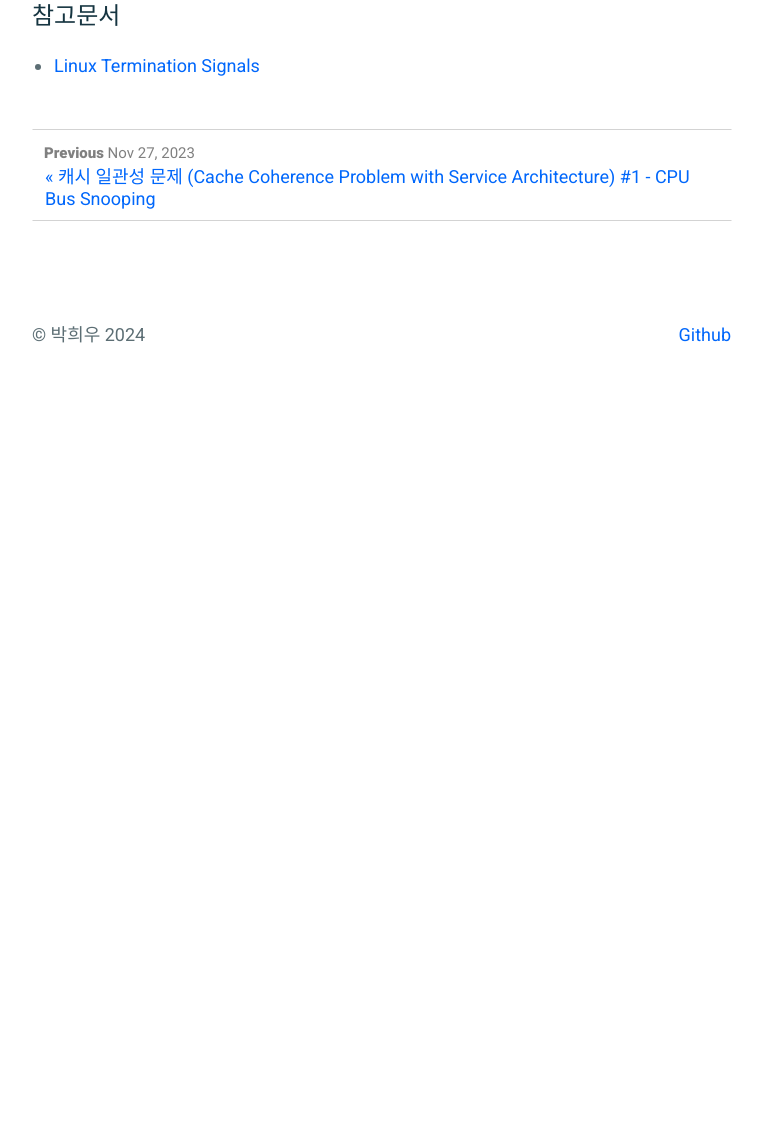
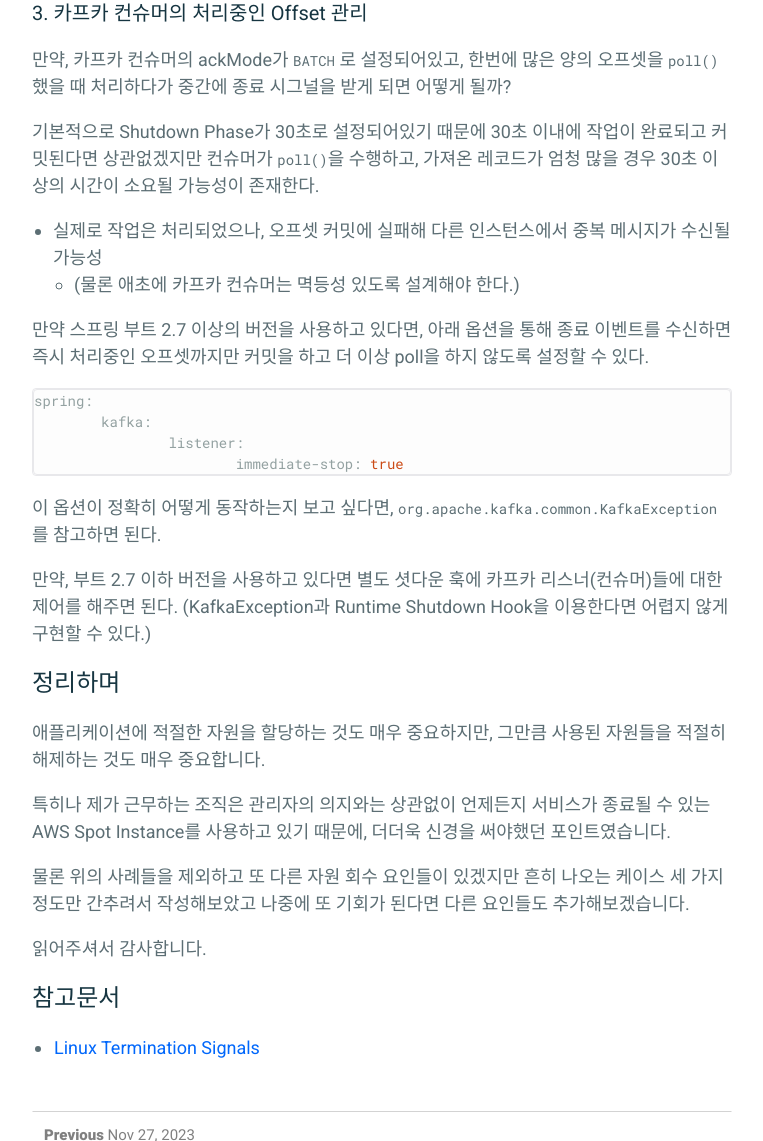
Before and after one commit to parkhuiwo0/parkhuiwo0.github.io, a Jekyll site: the page built from _posts/2023-12-24-Graceful-Shutdown-SpringBoot.md, in a window 1280 px wide and 1400 px high, scrolled down 10092 px. Shown: the part 259-1400 px from the top of the window, without its empty margins (258-1021 px from the left). Built offline with Jekyll 4.4.1, drawn with Linux system fonts in a browser that asks for light colours; before the commit the page ends 10799 px from its top, so only the background shows below that; some of the changed text lies outside the part shown.

Commit message:
Update 2023-12-24-Graceful-Shutdown-SpringBoot.md

````diff
--- a/_posts/2023-12-24-Graceful-Shutdown-SpringBoot.md
+++ b/_posts/2023-12-24-Graceful-Shutdown-SpringBoot.md
@@ -13,17 +13,17 @@ comments: true
 
 우리는 애플리케이션을 구동하기 위해서 자원(스레드를 생성하거나, HTTP 통신을 위한 커넥션 풀을 만들거나, DB I/O를 위한 커넥션 풀을 만들거나 등)을 사용한다.
 
-사용할 자원을 적절히 할당하는 것도 중요하지만, 그만큼 중요한 것은 사용된 자원을 회수하는 것이다.
+사용할 자원을 적절히 할당하는 것도 중요하지만 그만큼 중요한 것은 사용된 자원을 회수하는 것이다.
 
 Graceful Shutdown은 말 그대로 우아한 종료를 의미한다.
 
-우아한 종료란, 애플리케이션이 종료될 때 별도의 사이드 이펙트를 발생하지 않는 것을 의미한다. (대부분의 사이드 이펙트는 진행중인 프로세스가 중단됨에 따라 작업이 정상적으로 처리되지 않거나, 하드웨어 리소스가 반환되지 않거나 등이 원인일 것이다.)
+우아한 종료란 '애플리케이션이 종료될 때 별도의 `사이드 이펙트`를 발생하지 않는 것'을 의미한다. (대부분의 사이드 이펙트는 진행중인 프로세스가 중단됨에 따라 작업이 정상적으로 처리되지 않거나, 하드웨어 리소스가 반환되지 않거나 등이 원인일 것이다.)
 
 그러면 어떻게 애플리케이션을 우아하게 종료할 수 있을까?
 
-시스템의 전원을 강제적으로 차단하지 않는 이상, 우리는 애플리케이션이 종료된다는 신호를 전달 받을 수 있다.
+시스템의 전원을 강제적으로 차단하지 않는 이상 우리는 애플리케이션이 종료된다는 신호를 전달 받을 수 있다.
 
-일반적으로, 리눅스 환경에서 서비스를 많이 하기 때문에, 다음 [리눅스 Termination Signal 문서](https://man7.org/linux/man-pages/man7/signal.7.html)를 참고하면 대표적으로 애플리케이션을 종료할 때 사용하는 두 가지 터미네이션 신호는 다음과 같다.
+일반적으로 리눅스 환경에서 서비스를 많이 하기 때문에 다음 [리눅스 Termination Signal 문서](https://man7.org/linux/man-pages/man7/signal.7.html)를 참고하면 대표적으로 애플리케이션을 종료할 때 사용하는 두 가지 터미네이션 신호는 다음과 같다.
 
 - SIGTERM
 - SIGINT
@@ -37,7 +37,7 @@ Java에서는 다음 Runtime 클래스([Java 11 Runtime Document](https://docs.o
 
 ## 배포 전략에 따른 자원 회수
 
-요즘 대다수의 애플리케이션은 Blue/Green Deployment 혹은 Canary Deployment 전략을 채택하고 있기 때문에, 신규 버전의 애플리케이션으로 트래픽을 전환하고, 이전 버전의 애플리케이션은 종료되지 않고 최소한 몇 분은 기다리고 있다.
+요즘 대다수의 애플리케이션은 Blue/Green Deployment 혹은 Canary Deployment 전략을 채택하고 있기 때문에, 신규 버전의 애플리케이션으로 트래픽을 전환하고 이전 버전의 애플리케이션은 종료되지 않고 최소한 몇 분은 기다리고 있다.
 
 따라서 이전 버전이 즉시 종료되지 않기 때문에 자원회수에 신경을 쓰지 않아도 몇 분 이내(애플리케이션이 종료가 되기 전에)에 자원이 자동적으로 회수 되어 문제 상황이 없었을 수도 있다.
 
@@ -47,7 +47,7 @@ Java에서는 다음 Runtime 클래스([Java 11 Runtime Document](https://docs.o
 
 스팟 인스턴스에 대한 자세한 내용은 [AWS 공식 문서 링크](https://docs.aws.amazon.com/ko_kr/AWSEC2/latest/UserGuide/using-spot-instances.html)를 참고하면 된다.
 
-AWS만 한정해서 이야기 하는 것이지만, 스팟 인스턴스를 사용하는 애플리케이션은 관리자(개발자 등)의 의지와는 상관없이 언제든지 리소스가 종료될 수 있기 때문에 Graceful Shutdown은 더더욱 신경써야 한다.
+AWS만 한정해서 이야기 하는 것이지만 스팟 인스턴스를 사용하는 애플리케이션은 관리자(개발자 등)의 의지와는 상관없이 언제든지 리소스가 종료될 수 있기 때문에 Graceful Shutdown은 더더욱 신경써야 한다.
 
 현재 내가 근무하고 있는 조직에서는 스팟 인스턴스를 매우 잘 활용하고 있기(비용절감의 목적으로) 때문에 Graceful Shutdown에 꽤 많은 신경을 쓰고 있다.
 
@@ -57,40 +57,40 @@ AWS만 한정해서 이야기 하는 것이지만, 스팟 인스턴스를 사용
 
 ### 1. 톰캣 스레드 풀 자원 회수 (HTTP Tomcat Thread Pool)
 
-만약 웹 서버에 클라이언트가 요청을 보내고, 해당 요청이 처리되기 전에 (HTTP Response가 전달되기 전에) 서비스가 중단되면 어떻게 될까?
+만약 웹 서버에 클라이언트가 요청을 보내고 해당 요청이 처리되기 전에 (HTTP Response가 전달되기 전에) 서비스가 중단되면 어떻게 될까?
 
-다음 간단히 정리한 그림과 같이 당연히 응답은 정상적으로 나가지 않게되고, 클라이언트는 응답이 올 것이라는 정상적인 상황에 대한 신뢰도가 깨지게 된다.
+다음 간단히 정리한 그림과 같이 당연히 응답은 정상적으로 나가지 않게되고 클라이언트는 응답이 올 것이라는 정상적인 상황에 대한 신뢰도가 깨지게 된다.
 
 <img width="791" alt="스크린샷 2024-02-04 오후 5 43 25" src="https://github.com/parkhuiwo0/parkhuiwo0.github.io/assets/48363085/ed7db8dd-9759-4dbc-b703-35de09800e5c">
 
 
 시스템의 신뢰성을 지키기 위해서는 요청을 처리중인 톰캣 스레드가 존재한다면 해당 요청이 모두 완벽히 처리될 때까지 애플리케이션은 종료되면 안 된다.
 
-어떻게 처리중인 스레드가 존재할 때 애플리케이션을 중단시키지 않고, 요청을 처리하도록 유지할 수 있을까?
+어떻게 처리중인 스레드가 존재할 때 애플리케이션을 중단시키지 않고 요청을 처리하도록 유지할 수 있을까?
 
-만약 Spring Boot 2.3이상의 버전을 사용하고 있다면, 다음과 같이 설정에 추가해주면 된다.
+만약 Spring Boot 2.3 이상의 버전을 사용하고 있다면 다음과 같이 설정에 추가해주면 된다.
 
 ```yaml
 server:
   shutdown: graceful
 ```
 
-Spring Boot 2.3 미만의 버전을 사용하고 있다면, Spring Framework의 [ContextClosedEvent 클래스](https://docs.spring.io/spring-framework/docs/current/javadoc-api/org/springframework/context/event/ContextClosedEvent.html) 를 이용하여 애플리케이션 콘텍스트가 종료될 때 WAS 스레드 자원회수를 신경써주면 된다.
+Spring Boot 2.3 미만의 버전을 사용하고 있다면 Spring Framework의 [ContextClosedEvent 클래스](https://docs.spring.io/spring-framework/docs/current/javadoc-api/org/springframework/context/event/ContextClosedEvent.html) 를 이용하여 애플리케이션 콘텍스트가 종료될 때 WAS 스레드 자원회수를 신경써주면 된다.
 
-shutdown 옵션을 `graceful로` 설정할 경우 다음과 같이 요청을 처리 중에 셧다운 이벤트가 들어오더라도, 해당 요청을 모두 처리하고 WAS 스레드가 반납될 때까지 대기하는 것을 볼 수 있다.
+shutdown 옵션을 `graceful로` 설정할 경우 다음과 같이 요청을 처리 중에 셧다운 이벤트가 들어오더라도 해당 요청을 모두 처리하고 WAS 스레드가 반납될 때까지 대기하는 것을 볼 수 있다.
 
 <img width="1606" alt="스크린샷 2024-02-04 오후 7 17 55" src="https://github.com/parkhuiwo0/parkhuiwo0.github.io/assets/48363085/85182600-149f-44fe-aa89-b8d561d92ab0">
 
 만약, 셧다운이 처리되고 있는 서버 애플리케이션에 새로운 요청이 들어오면 어떻게 될까?
 
-최초로 요청을 보내고, 해당 요청이 처리되기 전 shutdown signal을 통해 애플리케이션이 종료 절차를 밟도록 했다.
+최초로 요청을 보내고 해당 요청이 처리되기 전 shutdown signal을 통해 애플리케이션이 종료 절차를 밟도록 했다.
 
 그리고, 새로운 요청을 여러 번 보낸 결과 아래의 사진과 같이 TCP 패킷의 RST Flag를 통해 요청을 거부하는 것을 볼 수 있다.
 
 <img width="1547" alt="스크린샷 2024-02-04 오후 6 23 54" src="https://github.com/parkhuiwo0/parkhuiwo0.github.io/assets/48363085/97b57d64-0a8d-4b2d-9e76-92d36d854b5e">
 
 
-Graceful Shutdown을 사용하면서 한 가지 더 살펴봐야 하는 옵션이 있는데, 다음 셧다운 Phase의 타임아웃을 설정하는 옵션이다.
+Graceful Shutdown을 사용하면서 한 가지 더 살펴봐야 하는 옵션이 있는데 다음 셧다운 Phase의 타임아웃을 설정하는 옵션이다.
 
 다음 옵션은 애플리케이션이 종료 시그널을 받고 일정 시간 동안 자원이 회수가 되지 않으면 강제로 종료하겠다는 옵션을 제공한다.
 
@@ -104,7 +104,7 @@ spring:
 
 여기서 주의사항은 해당 옵션은 무조건 30초를 기다린다는 것이 아니다.
 
-만약, WAS 스레드의 모든 자원이 회수되었다면 30초가 지나지 않았더라도, 애플리케이션을 즉시 종료한다는 점을 꼭 기억해야 한다.
+만약, WAS 스레드의 모든 자원이 회수되었다면 30초가 지나지 않았더라도 애플리케이션을 즉시 종료한다는 점을 꼭 기억해야 한다.
 
 그러면, WAS 스레드 외에 또 어떤 상황이 있을까?
 
@@ -149,7 +149,7 @@ spring:
 
 우리는 위에서 Tomcat WAS 스레드풀에 대한 상태를 감지할 수 있도록 변경했다. 제일 쉬운 방법은 Tomcat WAS 스레드 풀의 스레드가 비동기로 제출된 작업이 완료되도록 기다리면 된다.
 
-하지만, 이 방법이 근본적인 해결 방법은 되지 않는다. 때로는, 시스템의 반응성을 위해 클라이언트에게 빠르게 결과를 응답해주어야 할 때도 있기 때문이다.
+하지만, 이 방법이 근본적인 해결 방법은 되지 않는다. 때로는 시스템의 반응성을 위해 클라이언트에게 빠르게 결과를 응답해주어야 할 때도 있기 때문이다.
 
 나는 다음과 같이 별도의 스레드 풀을 스프링 빈으로 관리하고, 해당 스레드 풀을 빈 소멸 (DisposableBean)단계에서 작업이 모두 완료될 때까지 기다리도록 대기했다.
 
@@ -163,7 +163,36 @@ spring:
 
 <img width="1526" alt="스크린샷 2024-02-04 오후 6 58 45" src="https://github.com/parkhuiwo0/parkhuiwo0.github.io/assets/48363085/7939839c-478e-4845-bbf0-8fafad0e00d6">
 
+### 3. 카프카 컨슈머의 처리중인 Offset 관리
+
+만약, 카프카 컨슈머의 ackMode가 `BATCH` 로 설정되어있고, 한번에 많은 양의 오프셋을 `poll()` 했을 때 처리하다가 중간에 종료 시그널을 받게 되면 어떻게 될까?
+
+기본적으로 Shutdown Phase가 30초로 설정되어있기 때문에 30초 이내에 작업이 완료되고 커밋된다면 상관없겠지만 컨슈머가 `poll()`을 수행하고, 가져온 레코드가 엄청 많을 경우 30초 이상의 시간이 소요될 가능성이 존재한다.
+
+- 실제로 작업은 처리되었으나, 오프셋 커밋에 실패해 다른 인스턴스에서 중복 메시지가 수신될 가능성
+    - (물론 애초에 카프카 컨슈머는 멱등성 있도록 설계해야 한다.)
+
+만약 스프링 부트 2.7 이상의 버전을 사용하고 있다면, 아래 옵션을 통해 종료 이벤트를 수신하면 즉시 처리중인 오프셋까지만 커밋을 하고 더 이상 poll을 하지 않도록 설정할 수 있다.
+
+```yaml
+spring:
+	kafka:
+		listener:
+			immediate-stop: true
+```
+
+이 옵션이 정확히 어떻게 동작하는지 보고 싶다면, `org.apache.kafka.common.KafkaException` 를 참고하면 된다.
+
+만약, 부트 2.7 이하 버전을 사용하고 있다면 별도 셧다운 훅에 카프카 리스너(컨슈머)들에 대한 제어를 해주면 된다. (KafkaException과 Runtime Shutdown Hook을 이용한다면 어렵지 않게 구현할 수 있다.)
+
+## 정리하며
+애플리케이션에 적절한 자원을 할당하는 것도 매우 중요하지만, 그만큼 사용된 자원들을 적절히 해제하는 것도 매우 중요합니다.
+
+특히나 제가 근무하는 조직은 관리자의 의지와는 상관없이 언제든지 서비스가 종료될 수 있는 AWS Spot Instance를 사용하고 있기 때문에, 더더욱 신경을 써야했던 포인트였습니다.
+
+물론 위의 사례들을 제외하고 또 다른 자원 회수 요인들이 있겠지만 흔히 나오는 케이스 세 가지 정도만 간추려서 작성해보았고 나중에 또 기회가 된다면 다른 요인들도 추가해보겠습니다.
+
+읽어주셔서 감사합니다.
 
 ## 참고문서
-
 - [Linux Termination Signals](https://man7.org/linux/man-pages/man7/signal.7.html)
````
